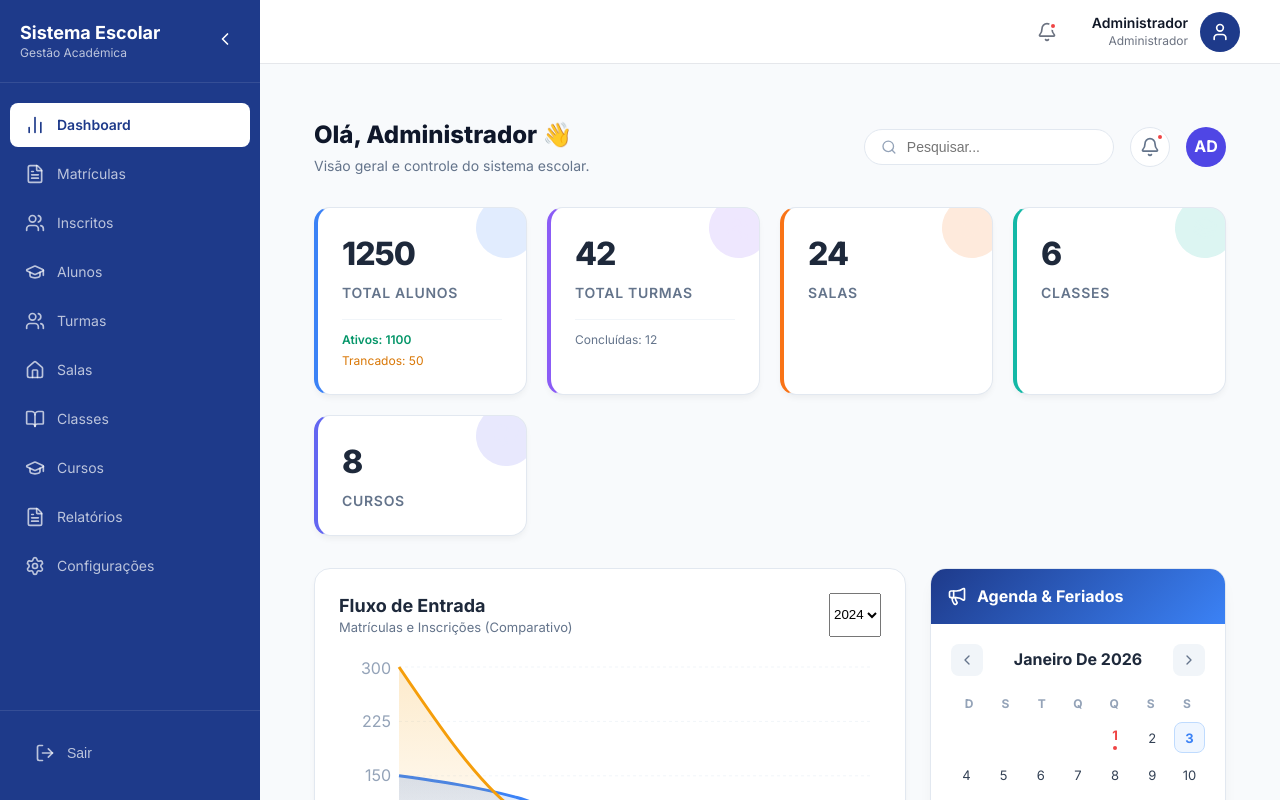
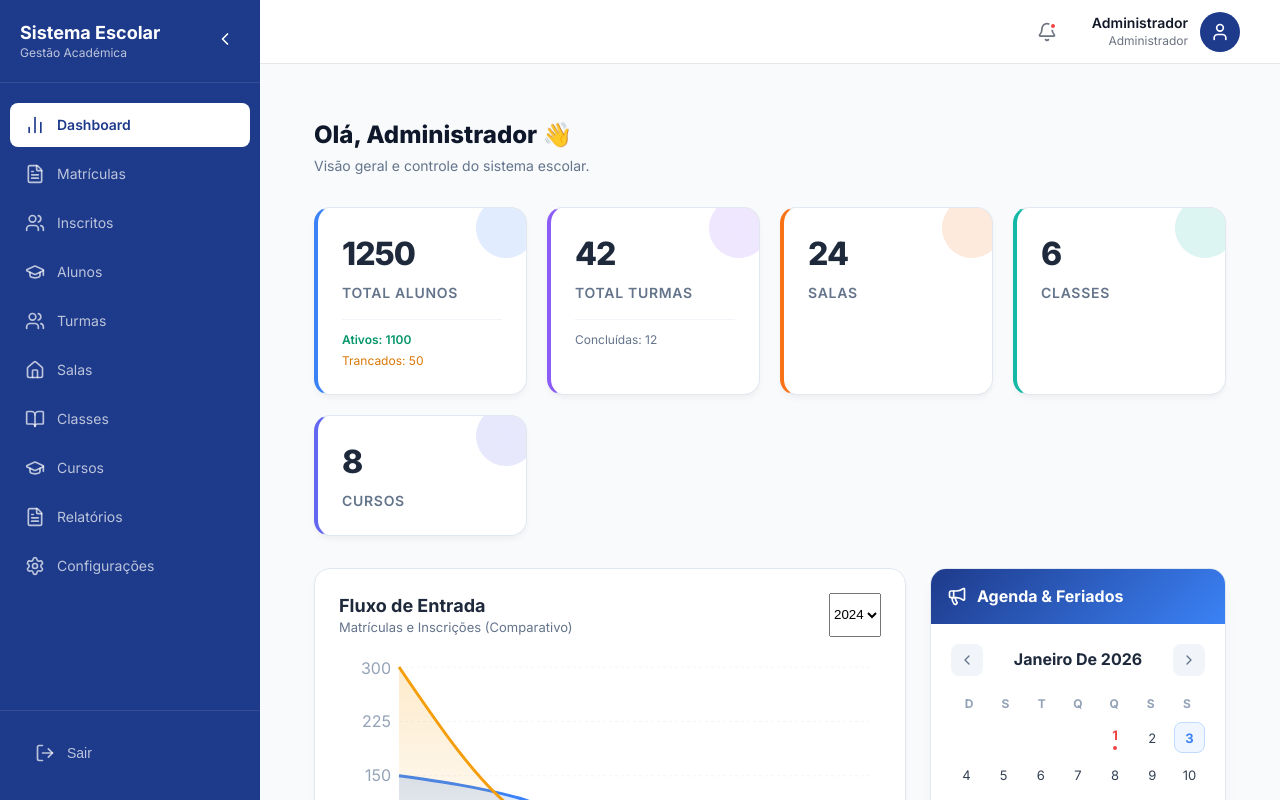
Before and after one commit to aguinaldoarnaldo/Projeto_fim_curso, a React (Vite) app in the folder frontend/: page /dashboard in a window 1280 px wide. Built offline with nearby package versions, Linux system fonts and the light colour scheme.

Commit message:
As opções de filtrar e a barra de pesquisa estão e funcionar

```diff
--- a/frontend/src/pages/Dashboard/Dashboard.jsx
+++ b/frontend/src/pages/Dashboard/Dashboard.jsx
@@ -204,7 +204,8 @@ const Dashboard = () => {
           <h1>Olá, Administrador 👋</h1>
           <p>Visão geral e controle do sistema escolar.</p>
         </div>
-        <div className="header-actions">
+
+        {/*<div className="header-actions">
           <div className="search-bar">
             <Search size={18} className="dashboard-search-icon" />
             <input type="text" placeholder="Pesquisar..." />
@@ -216,7 +217,7 @@ const Dashboard = () => {
           <div className="user-profile">
             <div className="avatar">AD</div>
           </div>
-        </div>
+        </div>*/}
       </header>
 
       {/* KPI GRID */}
```
